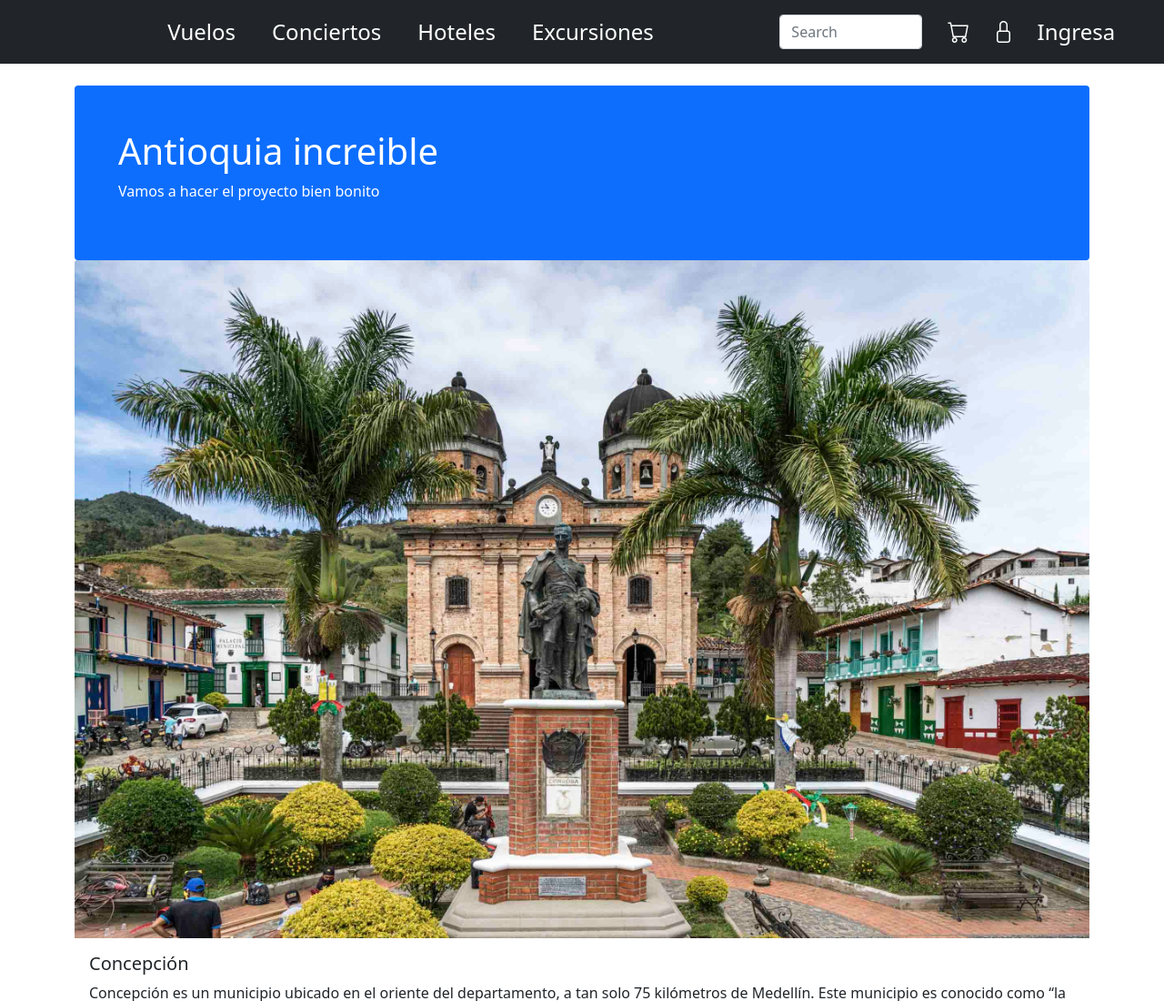
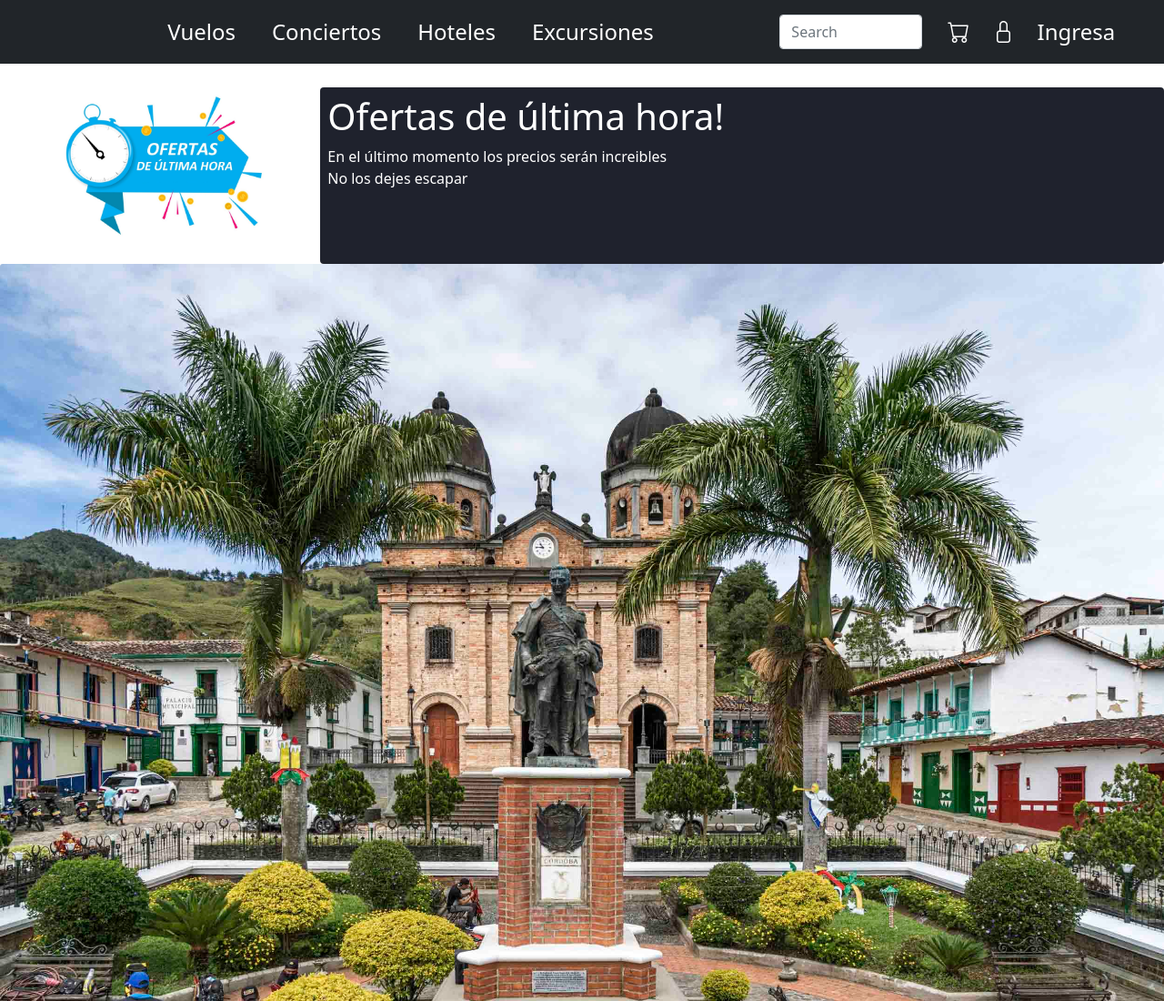
Before and after one commit to julianos01/cesdegokurepo, a website: page index.html in a window 1280 px wide. Shown: the top 1100 px of the page at 91% size. Drawn offline with nearby package versions, Linux system fonts and the light colour scheme.

Commit message:
index restored

```diff
--- a/index.html
+++ b/index.html
@@ -50,19 +50,27 @@
             </a>
           </li>
           <li class="nav-item navbaritemtext lastitemnav">
-            <a class="nav-link active letternavbar" aria-current="page" href="./login.html">Ingresa</a>
+            <a class="nav-link active letternavbar" aria-current="page" href="#">Ingresa</a>
           </li>
         </ul>
     </nav>
 
 
-    <div class="container">
+    <div class="lined ">
 
-    <div class="mt-4 p-5 bg-primary text-white rounded">
-        <h1>Antioquia increible</h1>
-        <p>Vamos a hacer el proyecto bien bonito</p>
+      <p class="cont_title">
+        <img class="jumbo"  src="./img/lastimeoff.jpg">
+      </p>
+      <div class="p-2 jumboBack text-white rounded nolarged lined">
+        <div>
+            <h1>Ofertas de última hora!</h1>
+            <p>En el último momento los precios serán increibles </br> No los dejes escapar</p>
+        </div>
       </div>
-      <div class="cardsinline">
+
+    </div>
+
+    <div class="cardsinline">
       <div class="tru first">
         <img class="card-img-top" src="./img/concepcon1.jpg" alt="Card image">
         <div class="card-body">
@@ -88,10 +96,8 @@
         </div>
         </div>
     </div>
-    </div>
 
     <button type="button" class="btn btn-primary">Primary</button>
-</div>
 <script src="./js/script.js"></script>
 </body>
 </html>
```
